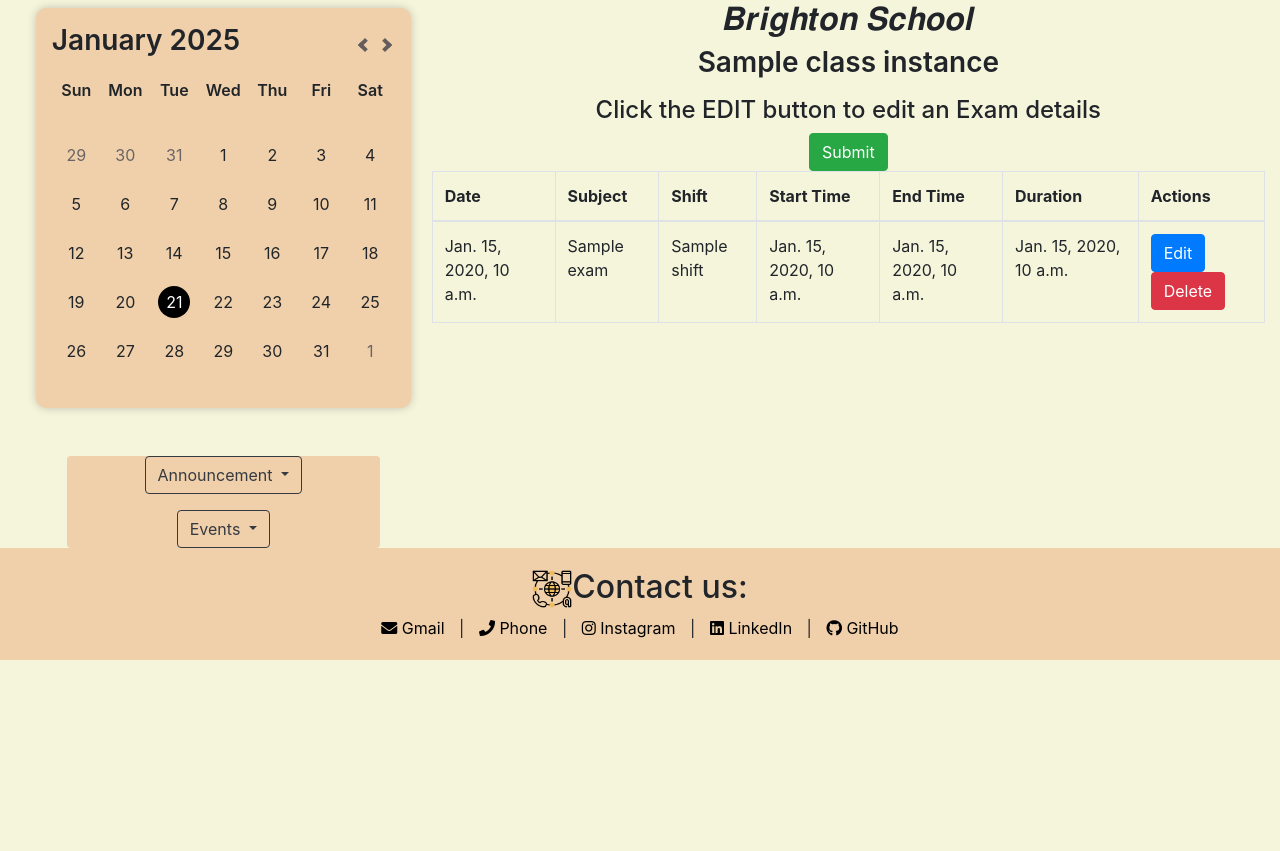
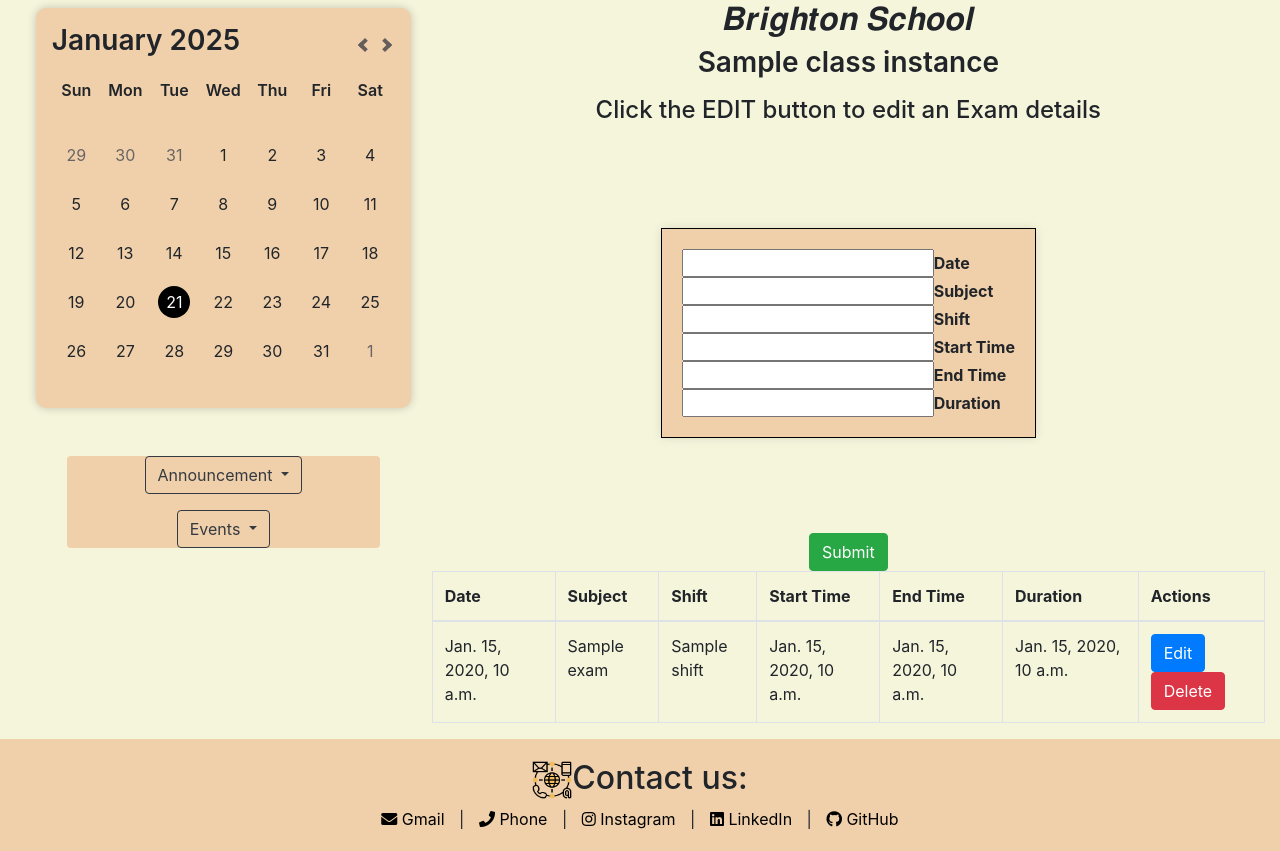
Before and after one commit to ShariqueReza/School-Management-System, a Django app: template app/templates/app/exam.html in a window 1280 px wide. Shown: the part 67-918 px from the top of the page. Before the commit the page ends 727 px from the top, so only its background shows below. Run offline with Django 3.2, Linux system fonts and the light colour scheme; the template is opened without the code that fills it: most values are stand-ins (such as "Sample title", 1, 10 or a date in 2020); some libraries are stand-ins or nearby versions.

Commit message:
added a form to edit exam details

```diff
--- a/app/templates/app/exam.html
+++ b/app/templates/app/exam.html
@@ -11,6 +11,17 @@
     <form id="studentForm" method="POST" action="{% url 'class_exams' class_instance.slug %}" novalidate>
         {% csrf_token %}
         <h4 class="text-center fw-bolder">Click the EDIT button to edit an Exam details</h4>
+        <div class="container d-flex justify-content-center align-items-center" style="min-height: 50vh; min-width: 50vw;">
+            <div class="box_clr" style="border: 1px solid #000; padding: 20px; box-shadow: 0 0 10px rgba(0, 0, 0, 0.1);">
+                <input type="hidden" name="student_id" id="student_id" value="">
+                <div><input type="text" name="date" id="id_date" value=""><strong>Date</strong></div>
+                <div><input type="text" name="subject" id="id_subject" value=""><strong>Subject</strong></div>
+                <div><input type="text" name="shift" id="id_shift" value=""><strong>Shift</strong></div>
+                <div><input type="text" name="start_time" id="id_start_time" value=""><strong>Start Time</strong></div>
+                <div><input type="text" name="end_time" id="id_end_time" value=""><strong>End Time</strong></div>
+                <input type="text" name="duration" id="duration" value=""><strong>Duration</strong>
+            </div>
+        </div>
         <button type="submit" class="btn btn-success" style="display: block; margin: 0 auto;">Submit</button>
         <table class="table table-bordered">
             <thead>
```
